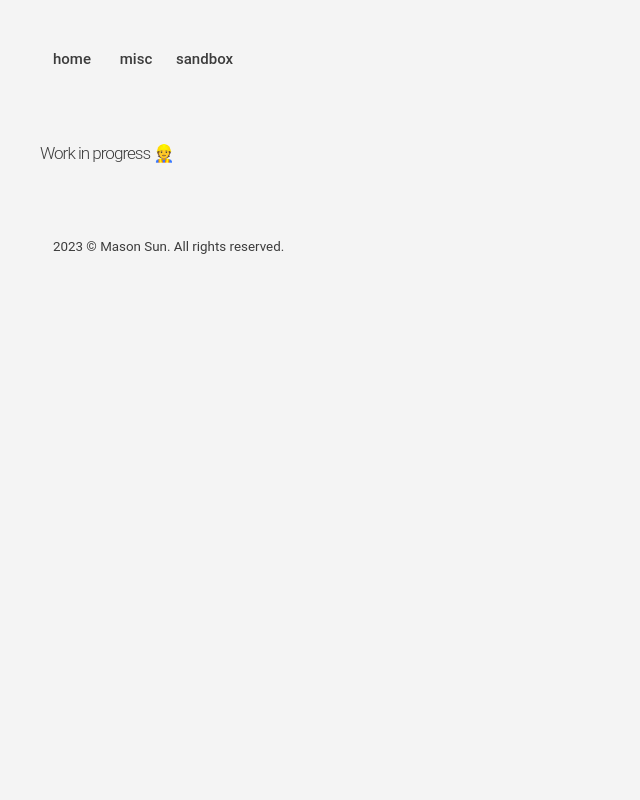
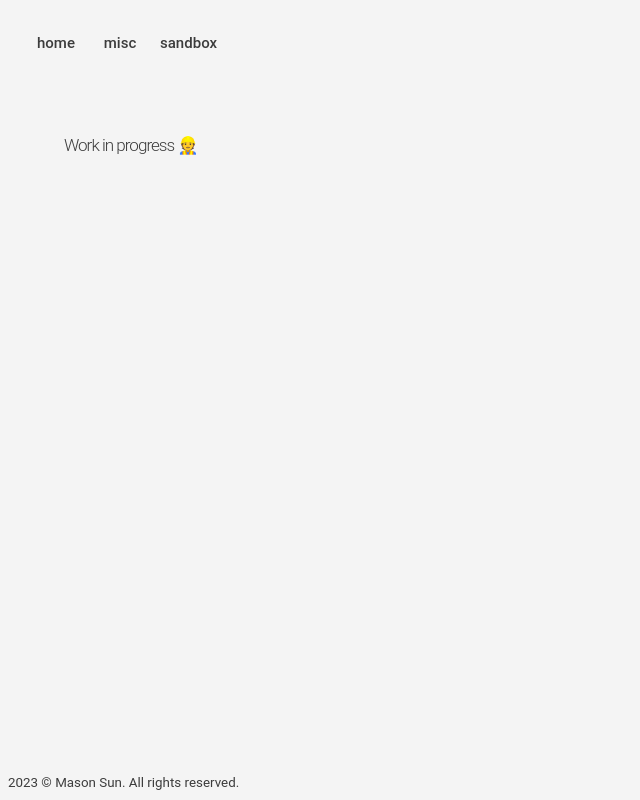
Before and after one commit to masonsun/msun-dev, a Next.js app: page /misc in a window 1280 px wide. Shown: the whole page, without its empty margins (0-640 px from the left). Built offline with nearby package versions, Linux system fonts and the light colour scheme; a web font is replaced by a local one.

Commit message:
Page-level copyrights

```diff
--- a/src/components/Copyright.tsx
+++ b/src/components/Copyright.tsx
@@ -1,4 +1,4 @@
-import { Grid, Button, useTheme } from "@mui/material";
+import { Button, useTheme } from "@mui/material";
 
 export default function Copyright() {
   const theme = useTheme();
@@ -6,7 +6,6 @@ export default function Copyright() {
     <Button
       disabled
       sx={{
-          marginLeft: "5px",
         textTransform: "none",
         fontWeight: 400,
         fontSize: "0.9em",
--- a/src/layout/Layout.tsx
+++ b/src/layout/Layout.tsx
@@ -3,7 +3,6 @@ import React, { useState } from "react";
 import { useTheme, Box, Grid } from "@mui/material";
 
 import BackToTopButton from "../components/BackToTopButton";
-import Copyright from "../components/Copyright";
 import Navbar from "../components/Navbar";
 
 const BaseLayout = ({ children }) => {
@@ -17,11 +16,12 @@ const BaseLayout = ({ children }) => {
         sx={{
           backgroundColor: theme.palette.primary.main,
           padding: 0,
+          margin: 0,
           minHeight: "100vh",
         }}
       >
         {/* Top */}
-        <Grid container sx={{ padding: 5 }}>
+        <Grid container sx={{ padding: 3 }}>
           <Grid xs={12}>
             <Navbar toggleSidebar={true} />
           </Grid>
@@ -29,13 +29,6 @@ const BaseLayout = ({ children }) => {
 
         {/* Body (derived from <Layout> components inside pages/*.tsx) */}
         {children}
-
-        {/* Bottom */}
-        <Grid container sx={{ padding: 5 }}>
-          <Grid item xs={12}>
-            <Copyright />
-          </Grid>
-        </Grid>
       </Box>
 
       {/* Back-to-top fab button */}
--- a/src/pages/index.tsx
+++ b/src/pages/index.tsx
@@ -4,6 +4,7 @@ import { Grid, Typography } from "@mui/material";
 import Layout from "../layout/Layout";
 import MotionBlurb from "../components/MotionBlurb";
 import SocialMedia from "../components/SocialMedia";
+import Copyright from "../components/Copyright";
 
 import { proxy } from "valtio";
 import { useProxy } from "valtio/utils";
@@ -17,7 +18,7 @@ export default function Home() {
 
   return (
     <Layout>
-      <Grid container>
+      <Grid container sx={{ padding: 3 }}>
         <Grid item xs={12}>
           <MotionBlurb open={state.open}>
             <Grid container>
@@ -38,6 +39,9 @@ export default function Home() {
             </Grid>
           </MotionBlurb>
         </Grid>
+        <Grid item xs={12} sx={{ paddingTop: 5 }}>
+          <Copyright />
+        </Grid>
       </Grid>
     </Layout>
   );
--- a/src/pages/misc.tsx
+++ b/src/pages/misc.tsx
@@ -3,12 +3,13 @@ import { Grid, Typography } from "@mui/material";
 
 import Layout from "../layout/Layout";
 import MotionBlurb from "../components/MotionBlurb";
+import Copyright from "../components/Copyright";
 
-export default function Blog() {
+export default function Misc() {
   return (
     <Layout>
-      <Grid container></Grid>
-      <Grid item xs={12}>
+      <Grid container>
+        <Grid item xs={12} sx={{ padding: 3 }}>
           <MotionBlurb open={true}>
             <Grid container>
               <Grid>
@@ -17,6 +18,10 @@ export default function Blog() {
             </Grid>
           </MotionBlurb>
         </Grid>
+        <Grid container xs={12} sx={{ position: "absolute", bottom: 0 }}>
+          <Copyright />
+        </Grid>
+      </Grid>
     </Layout>
   );
 }
--- a/src/pages/sandbox.tsx
+++ b/src/pages/sandbox.tsx
@@ -1,7 +1,9 @@
 import React from "react";
 import { useTheme, Box } from "@mui/material";
+
 import Layout from "../layout/Layout";
 import GlassBox from "../components/GlassBox";
+import Copyright from "../components/Copyright";
 
 export default function Sandbox() {
   const theme = useTheme();
@@ -10,6 +12,9 @@ export default function Sandbox() {
       <Box component="div" sx={{ height: "100vh" }}>
         <GlassBox />
       </Box>
+      <Box component="div" sx={{ position: "absolute", bottom: 0 }}>
+        <Copyright />
+      </Box>
     </Layout>
   );
 }
```
Lines whose indentation alone changed are shown as unchanged.
